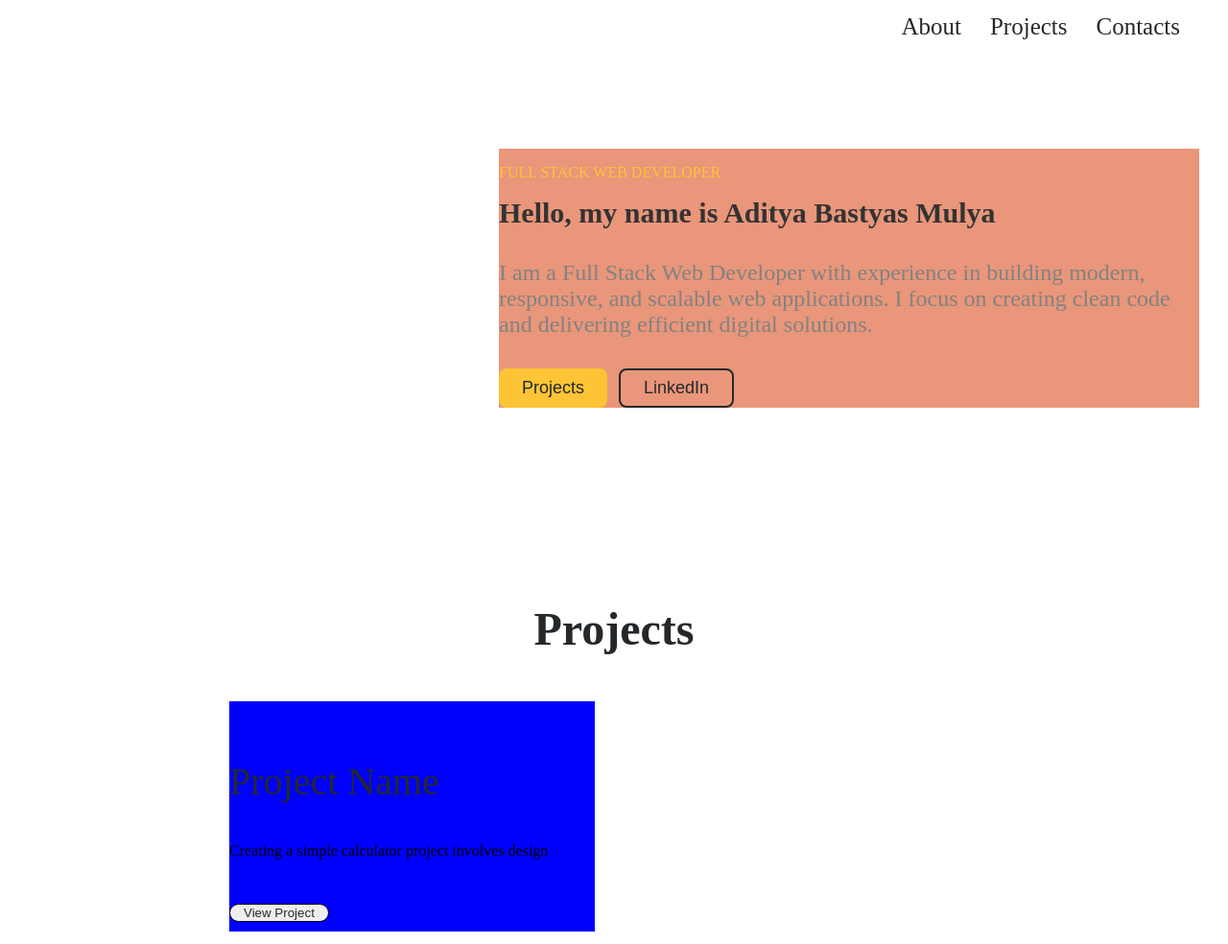
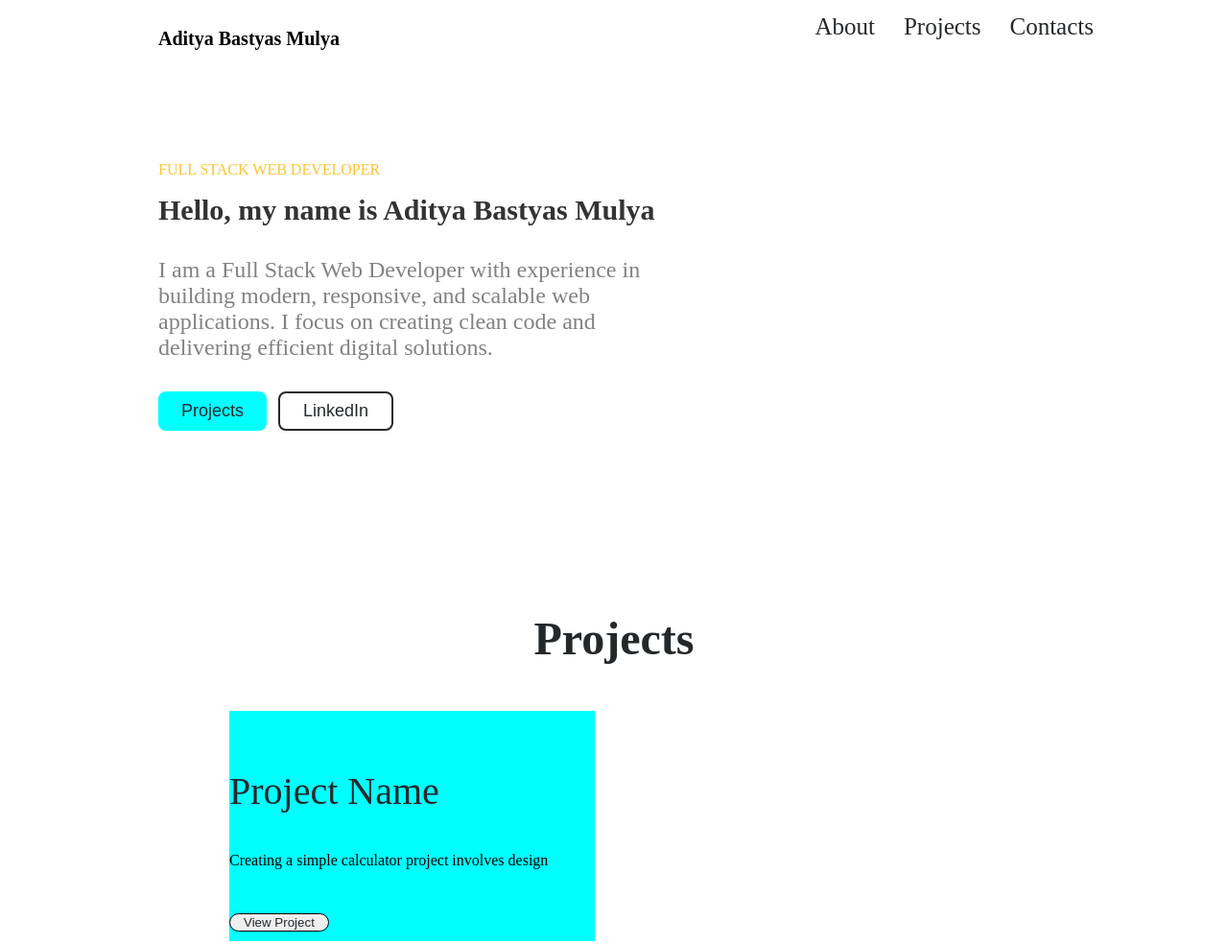
Before and after one commit to adityabastyas/my-portfolio, a plain HTML site: page index.html in a window 1280 px wide. Shown: the top 984 px of the page at 96% size. Drawn offline with Linux system fonts and the light colour scheme.

Commit message:
fix: update index an projects

```diff
--- a/index.css
+++ b/index.css
@@ -12,7 +12,12 @@ header {
   position: fixed;
   right: 0;
   z-index: 10;
+  background-color: transparent;
+  p {
+    display: none;
+  }
 }
+
 .navbar {
   display: none;
   margin-right: 20px;
@@ -90,7 +95,7 @@ header {
 /*ket profil*/
 .left-section {
   /* margin-top: 300px; */
-  background-color: darksalmon;
+  /* background-color: darksalmon; */
   /* padding-top: 50px; */
   width: 100%;
 }
@@ -124,7 +129,7 @@ header {
 }
 
 .button .projects-button {
-  background-color: #fdc435;
+  background-color: aqua;
   border: none;
   padding: 8px 24px;
   border-radius: 8px;
@@ -165,18 +170,12 @@ header {
   font-size: 48px;
   text-align: center;
 }
-/* .underline {
-  width: 100px;
-  height: 5px;
-  background-color: #f4b000;
-  border-radius: 10px;
-} */
 
 .pro .conten {
   margin: 0;
   div {
     &:nth-child(1) {
-      background-color: blue;
+      background-color: aqua;
       width: 100%;
       p {
         &:nth-child(1) {
@@ -220,7 +219,7 @@ header {
 }
 
 .input-projects {
-  background-color: #828282;
+  /* background-color: #828282; */
   margin: 20px 15px 0 15px;
 
   div {
@@ -242,12 +241,15 @@ header {
         border-radius: 8px;
         border: none;
         height: 40px;
+        border: 2px solid #e8ecf4;
       }
       textarea {
-        border-radius: 8px;
+        border: none;
         height: 160px;
+        border: 2px solid #e8ecf4;
       }
     }
+
     /*button*/
     &:nth-child(3) {
       /* display: flex; */
@@ -279,13 +281,6 @@ header {
         width: 60px;
         height: 60px;
       }
-      a {
-        &:nth-child(3) {
-          img {
-            /* height: 100px; */
-          }
-        }
-      }
     }
     /*aditya*/
     &:nth-child(5) {
@@ -295,6 +290,10 @@ header {
       /* position: absolute; */
     }
   }
+}
+
+.input-projects div input {
+  border: 2px solid #e8ecf4;
 }
 
 .footer-bg {
@@ -324,10 +323,25 @@ header {
     background: transparent;
     width: 100%;
     position: fixed;
-    padding: 14px 30px;
+    padding: 14px 120px;
     top: 0;
     left: 0;
     z-index: 1;
+  }
+
+  header p {
+    /* left: 0; */
+    margin: 15px 0 0 15px;
+    position: fixed;
+    z-index: 3;
+    font-size: 20px;
+    font-weight: 700;
+    display: inline-block;
+    padding-left: 30px;
+    a {
+      text-decoration: none;
+      color: black;
+    }
   }
 
   .navbar {
@@ -345,13 +359,30 @@ header {
     align-items: center;
     padding: 40px 30px;
     gap: 40px;
+    position: relative;
+  }
+
+  .hero {
+    display: grid;
+    grid-template-columns: 1fr 1fr;
+    align-items: center;
+    margin-left: 10px;
+    .right {
+      margin-top: -30px;
+      grid-column: 3/4;
+    }
+    .left-section {
+      text-align: left;
+      grid-column: 1/3;
+      margin-top: -500px;
+    }
   }
 
   .right-section {
     position: relative;
     top: -10px;
     right: 0px;
-    width: 450px;
+    width: 500px;
     height: 500px;
     background-image: url("/image/adit.png"); /* FOTO ADIT */
     background-size: cover;
@@ -365,6 +396,10 @@ header {
     -webkit-mask-size: cover;
 
     background-color: aqua;
+  }
+
+  .left-section {
+    padding-left: 125px;
   }
 
   .input-projects {
@@ -398,6 +433,3 @@ header {
     width: 50%;
   }
 }
-
-@media screen and (min-width: 1024px) {
-}
--- a/index.html
+++ b/index.html
@@ -9,12 +9,13 @@
   </head>
   <body>
     <header>
+      <p><a href="./index.html">Aditya Bastyas Mulya</a></p>
       <div>
         <input type="checkbox" id="menu" hidden />
         <label for="menu" class="hamburger">☰</label>
         <label for="menu" class="close">×</label>
         <nav class="navbar">
-          <a href="#">About</a>
+          <a href="./projects.html">About</a>
           <a href="#projects">Projects</a>
           <a href="#">Contacts</a>
         </nav>
--- a/projects.css
+++ b/projects.css
@@ -10,6 +10,10 @@ header p {
   z-index: 3;
   font-size: 20px;
   font-weight: 700;
+  a {
+    text-decoration: none;
+    color: black;
+  }
 }
 
 /*hamburger*/
@@ -114,7 +118,7 @@ header p {
 }
 
 .input-projects {
-  background-color: #828282;
+  /* background-color: #828282; */
   margin: 20px 15px 0 15px;
 
   div {
@@ -136,10 +140,12 @@ header p {
         border-radius: 8px;
         border: none;
         height: 40px;
+        border: 2px solid #e8ecf4;
       }
       textarea {
         border-radius: 8px;
         height: 160px;
+        border: 2px solid #e8ecf4;
       }
     }
     /*button*/
@@ -148,7 +154,6 @@ header p {
       text-align: center;
       button {
         background-color: aqua;
-
         border-radius: 8px;
         padding: 8px 24px;
         border: none;
@@ -218,7 +223,7 @@ header p {
     background: white;
     width: 100%;
     position: fixed;
-    padding: 14px 30px;
+    padding: 14px 115px;
     top: 0;
     left: 0;
     z-index: 1;
```
Also changed, not shown: projects.html (+5 -5 lines).
